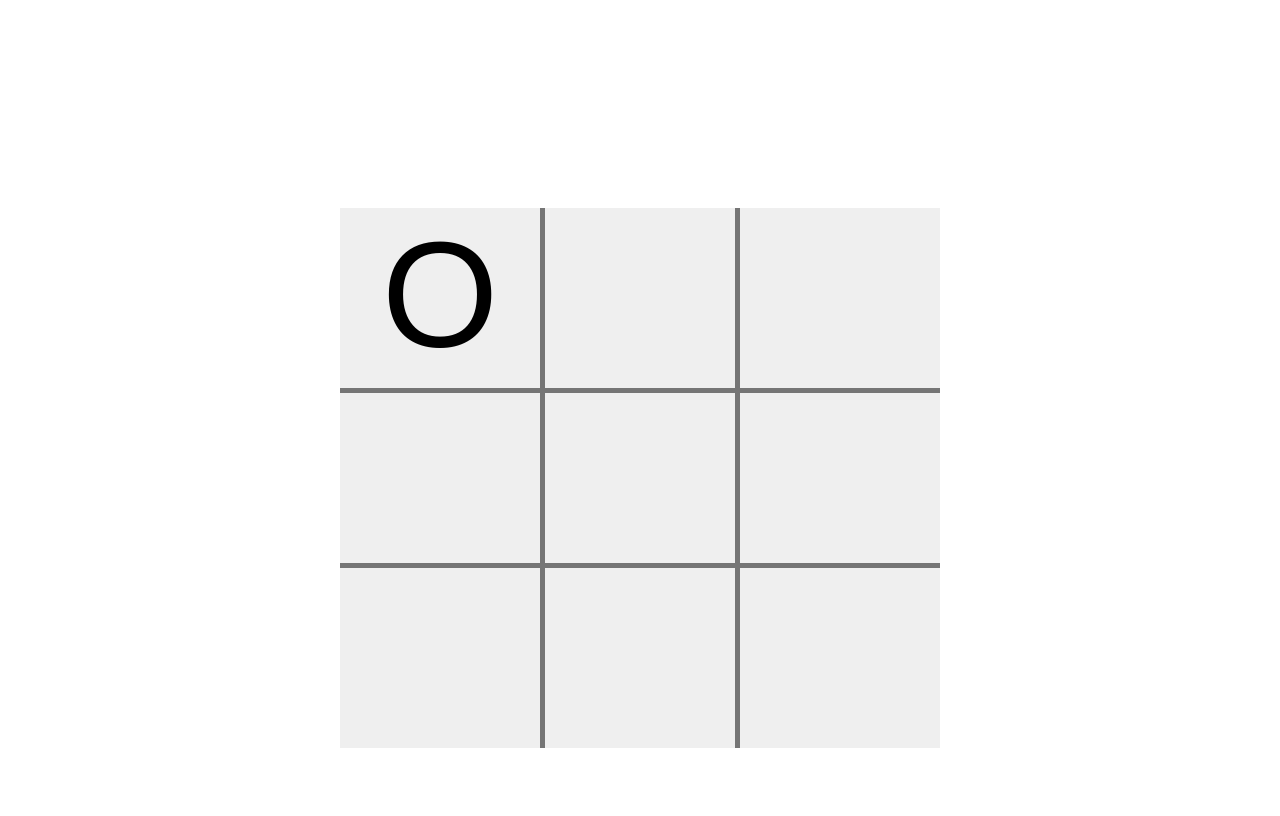
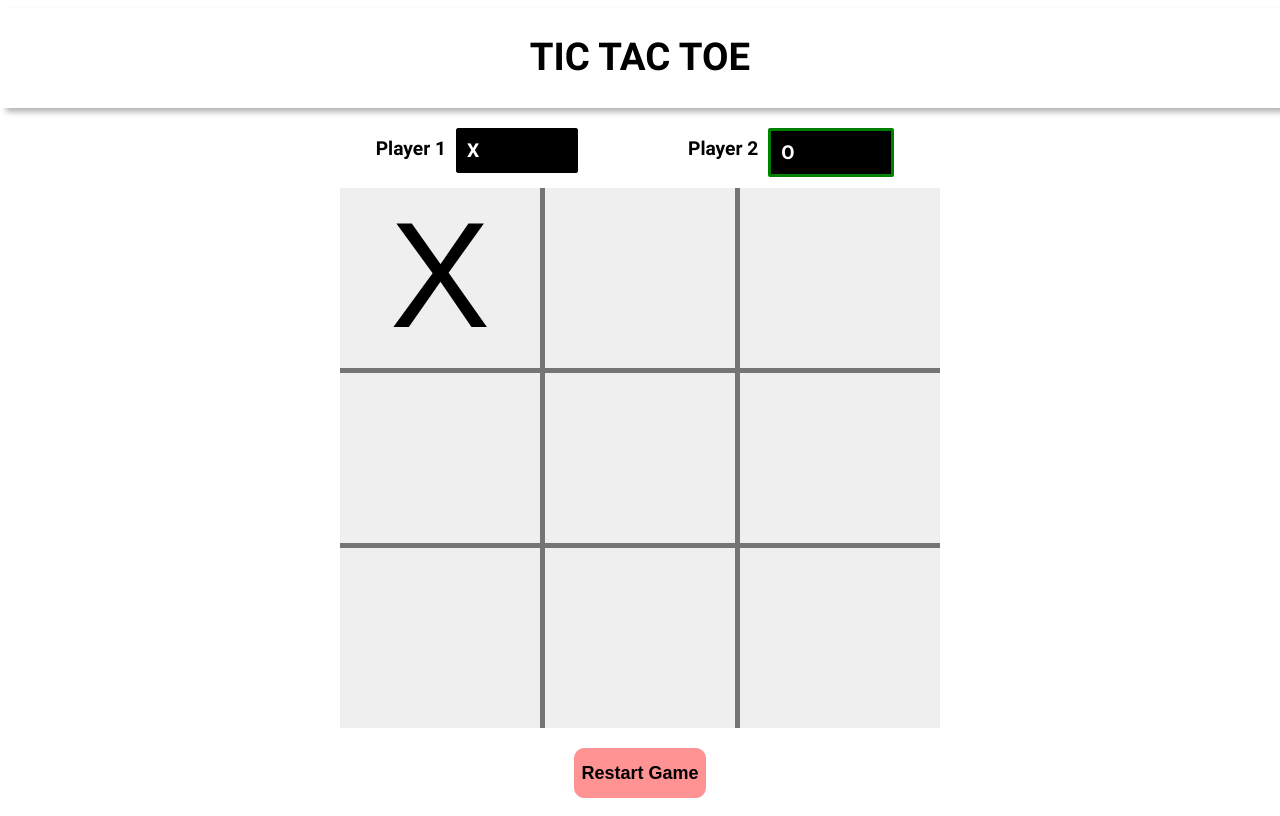
Before and after one commit to jw287962/tic-tac-toe, a plain HTML site: page index.html in a window 1280 px wide. Both pictures are taken after a click on the button 440 px from the left and 298 px from the top of the page. Drawn offline with Linux system fonts and the light colour scheme.

Commit message:
implements restart button

```diff
--- a/index.html
+++ b/index.html
@@ -11,15 +11,23 @@
 <body>
     <div class="container">
     <div class="header">
-
+        <h1>TIC TAC TOE</h1>
     </div>
     <div class="gamestats">
+        <div class="flexrow">
+            <p>Player 1</p>
+            <p class="player active" id="one"><span>X</span></p>
+        </div>
+        <div class="flexrow">
+            <p>Player 2</p>
+            <p class="player" id="two">O</p>
+        </div>
 
     </div>
 
         <div class="body">
                 <div class="col">
-                <button class="rowemtpy " id="0">
+                    <button class="rowemtpy" id="0">
 
                     </button>
                     <button class="rowleft" id="3">
@@ -53,6 +61,9 @@
                 </div>
 
         </div>
+        <div class="footer">
+            <div><input type="button" class="restart" value="Restart Game"></input></div>
+        </div>
     </div>
 
 </body>
--- a/js/tictactoe.js
+++ b/js/tictactoe.js
@@ -56,10 +56,35 @@ function createBoard(){
             }
 }
 function updateBoard(num,player){
-    gameBoard.getBoard()[num].setClickTrue(player);
+
+
+        gameBoard.getBoard()[num].setClickTrue(player);
+
+
+
 }
 function getBoard(){
     return board;
+
+}
+
+function restart(){
+
+    let ticButtons = document.querySelectorAll('button');
+
+    for(let i = 0; i<9; i++){
+
+        board.pop();
+
+    }
+    for(const ticButton of ticButtons){
+        ticButton.textContent='';
+    }
+    turn=1;
+    playerTwoHTML.classList.remove('active');
+    playerOneHTML.classList.add('active');
+    createBoard();
+
 
 }
 // starting game
@@ -67,7 +92,7 @@ function getBoard(){
     // console.log(startGame.getBoardRow());
 
 
-    return {updateBoard, getBoard, createBoard};
+    return {updateBoard, getBoard, createBoard,restart};
 })();
 
 
@@ -100,25 +125,50 @@ gameBoard.createBoard();
 
 
 let ticButtons = document.querySelectorAll('button');
+let playerOneHTML = document.getElementById("one");
+let playerTwoHTML = document.getElementById("two");
 
+let restartButton = document.querySelector('.restart');
+//UPDATES BOARD UPON CLICK OF BUTTONS IN BROWSER.
 for(const ticButton of ticButtons)
 ticButton.addEventListener('click',e =>{
+    playerOneHTML.classList.remove('active');
+    playerTwoHTML.classList.remove('active');
+    var num=  ticButton.id
+    if(gameBoard.getBoard()[num].getClicked()){
+        console.log(gameBoard.getBoard()[num].getClicked());
+        turn--;
+    }
 
-    var num=  ticButton.id
-    if((turn % 2) === 0){
+   else if((turn % 2) === 0){
+
+    gameBoard.updateBoard(num,player1.getPlayerNumber());
+    ticButton.textContent = player1.getPlayerNumber();
+    playerOneHTML.classList.add('active');
+     }
+    else{
 
         gameBoard.updateBoard(num,player2.getPlayerNumber());
         ticButton.textContent = player2.getPlayerNumber();
-        console.log( player1.getPlayerNumber());
-     }
-    else{
-
-        gameBoard.updateBoard(num,player1.getPlayerNumber());
-        ticButton.textContent = player1.getPlayerNumber();
-
+        playerTwoHTML.classList.add('active');
     }
     turn++;
     ticButton.classList.add('clicked');
+});
+
+// determine winner
+
+if(turn >=3){
+    for(let i =0;i<=9;i++){
+
+
+    }
+}
+
+
+
+restartButton.addEventListener('click', e =>{
+gameBoard.restart();
 
 });
 
@@ -126,10 +176,4 @@ ticButton.addEventListener('click',e =>{
 
 
 
-
-
-
-
-
-
 })();
--- a/style/style.css
+++ b/style/style.css
@@ -1,6 +1,11 @@
 @font-face {
     font-family: 'roboto';
     src: url(../fonts/Roboto-Regular.ttf);
+}
+@font-face {
+    font-family: 'Roboto';
+    src: url('../fonts/Roboto-Bold.ttf');
+    font-weight: bold;
 }
 :root{
     --ticHeight: 400px;
@@ -8,24 +13,38 @@
     --ticborder: 5px solid rgb(117, 117, 117);
 }
 .container{
+    font-family: 'roboto',Arial, Helvetica, sans-serif;
     display: flex;
     flex-direction: column;
     align-items: center;
+    font-size: larger;
+    font-weight: bold;
 }
 .header{
+    display: flex;
+    justify-content: center;
     height: 100px;
-
-
+    box-shadow: 0.3em 0.2em 0.3em rgba(0, 0, 0, 0.3);
+  width: 100vw;
 }
 .gamestats{
-    height: 100px;
+    height: 60px;
+    padding: 10px;
+    display: flex;
+    flex-direction: row;
+
 }
 .body{
 
-    display: grid;
-    grid-template-columns: 1fr 1fr 1fr;
+    display: flex;
+    min-height: 550px;
 
-
+}
+.flexrow{
+    margin-left: 50px;
+    margin-right: 50px;
+    display: flex;
+    flex-wrap: row;
 }
 
 .col{
@@ -53,12 +72,10 @@
 }
 
 
- button{
+button{
     border: none;
     position: relative;
     min-height: 180px;
-
-
 }
  .clicked{
     display: grid;
@@ -66,3 +83,28 @@
 
 
 }
+
+ .restart{
+    border-radius: 10px;
+    height: 50px;
+    margin: 10px;
+    border: 1px solid rgb(255, 147, 147);;
+    background-color: rgb(255, 147, 147);
+    font-weight: bold;
+    font-size: large;
+}
+
+p.player{
+   background-color: rgb(0, 0, 0);
+    border: 1px solid black;
+    border-radius: 2px;
+    padding: 10px;
+    margin: 10px;
+    color: rgb(255, 255, 255);
+    height: min-content;
+  width: 100px;
+}
+
+p.active{
+    border: 3px solid green;
+}
```
Lines whose indentation alone changed are shown as unchanged.
